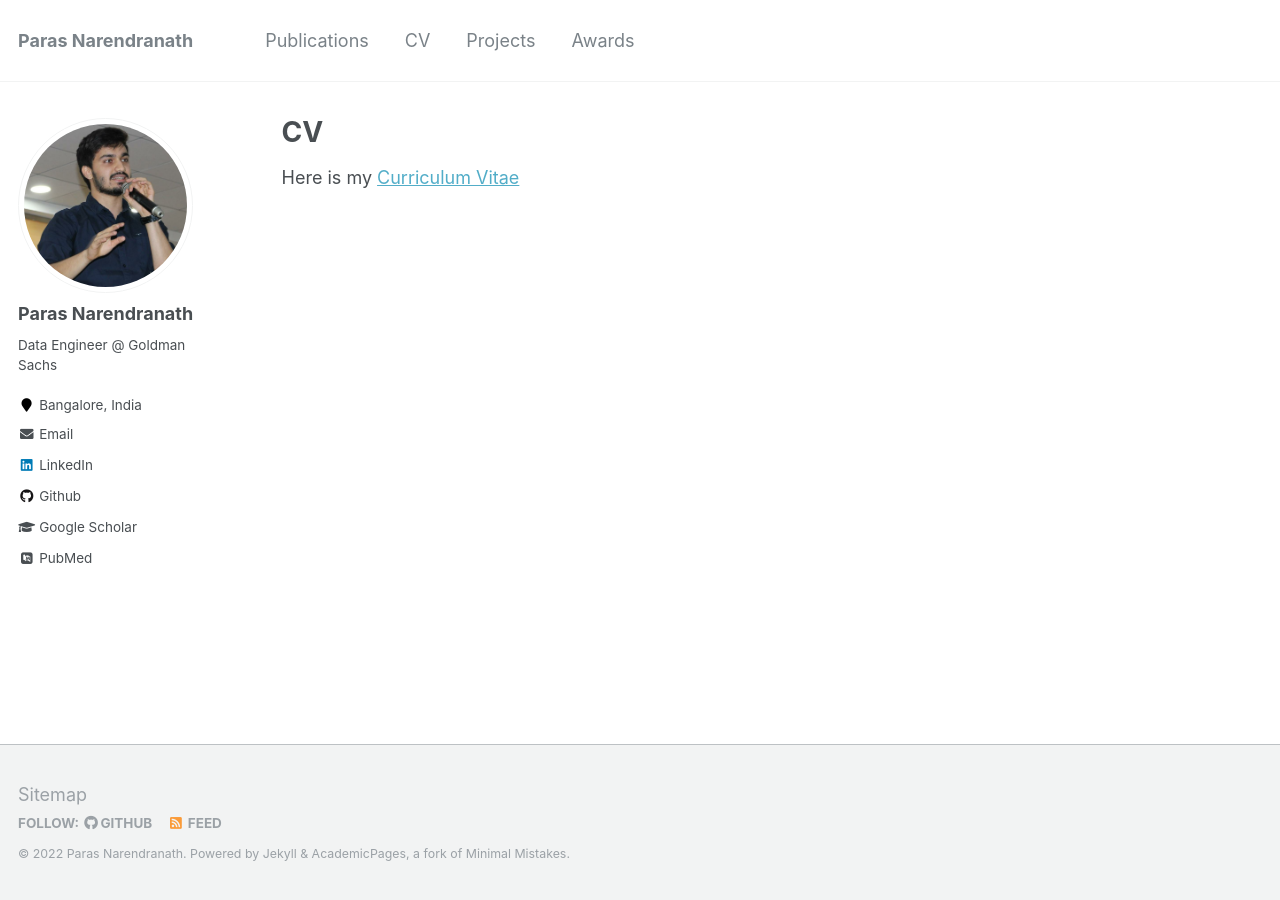
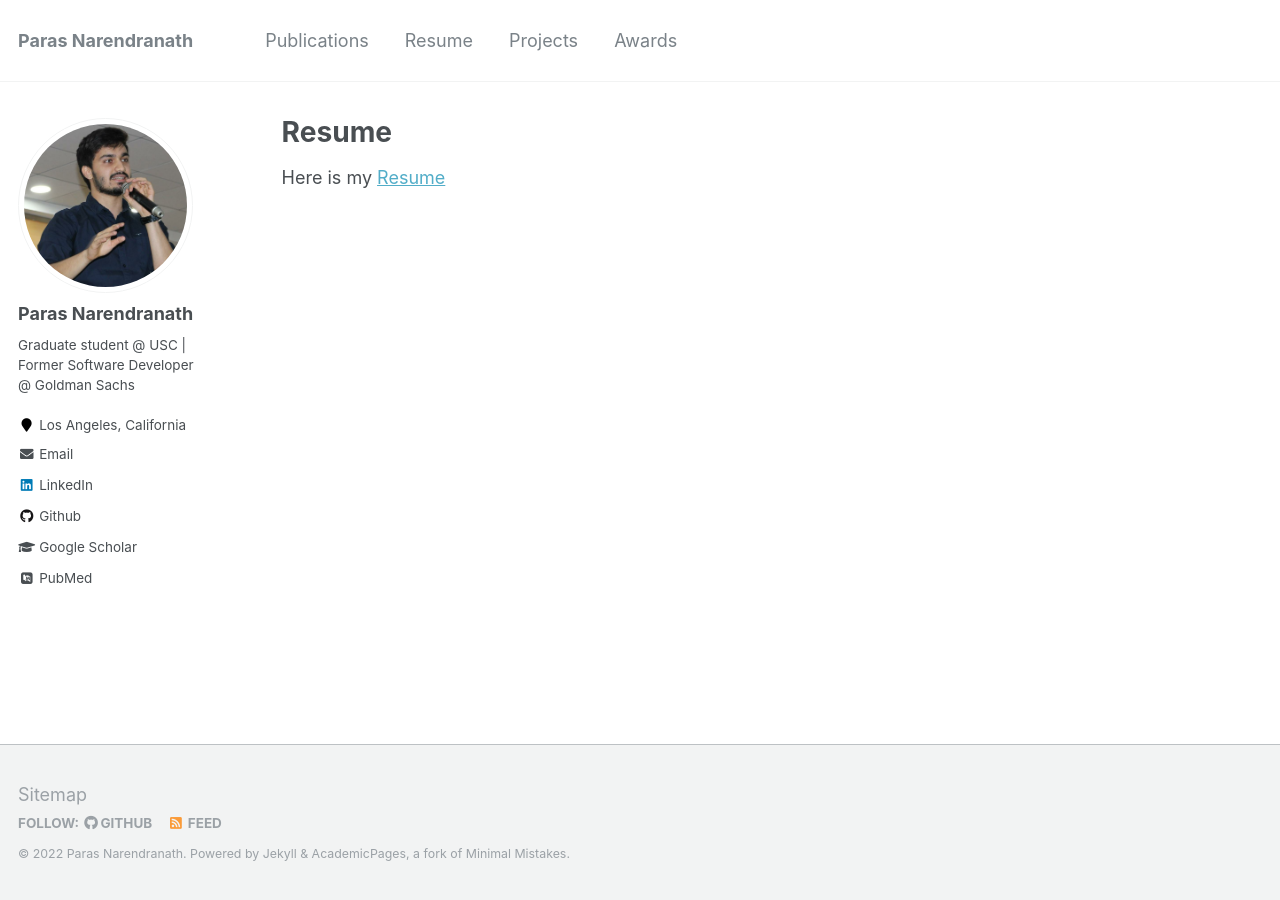
Before and after one commit to parasnaren/github-io-page, a Jekyll site: the page built from _pages/cv.md, in a window 1280 px wide. Built offline with Jekyll 4.4.1, drawn with Linux system fonts in a browser that asks for light colours; some web fonts are replaced.

Commit message:
USC updates

```diff
--- a/_config.yml
+++ b/_config.yml
@@ -82,8 +82,8 @@ analytics:
 author:
   name             : "Paras Narendranath"
   avatar           : "speaking-ise.jpeg"
-  bio              : "Data Engineer @ Goldman Sachs"
-  location         : "Bangalore, India"
+  bio              : "Graduate student @ USC | Former Software Developer @ Goldman Sachs"
+  location         : "Los Angeles, California"
   employer         :
   pubmed           : "https://publons.com/researcher/3822073/paras-narendranath/"
   googlescholar    : "https://scholar.google.com/citations?user=wyI1EDgAAAAJ&hl=en&oi=ao"
--- a/_data/navigation.yml
+++ b/_data/navigation.yml
@@ -3,8 +3,8 @@ main:
   - title: "Publications"
     url: /publications/
 
-  - title: "CV"
-    url: /cv/
+  - title: "Resume"
+    url: /resume/
 
   - title: "Projects"
     url: /projects/
--- a/_pages/cv.md
+++ b/_pages/cv.md
@@ -1,9 +1,9 @@
 ---
 layout: archive
-title: "CV"
-permalink: /cv/
+title: "Resume"
+permalink: /resume/
 author_profile: true
 redirect_from:
   - /resume
 ---
-Here is my <a href="https://parasnaren.github.io/files/ParasNarendranath-CV.pdf" target="_blank">Curriculum Vitae</a>
+Here is my <a href="https://parasnaren.github.io/files/ParasNarendranath-Resume.pdf" target="_blank">Resume</a>
```
Also changed, not shown: 2 other files.
